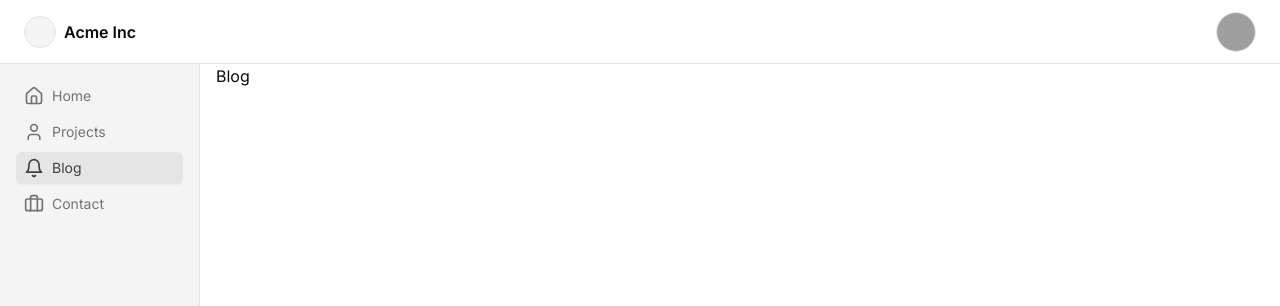
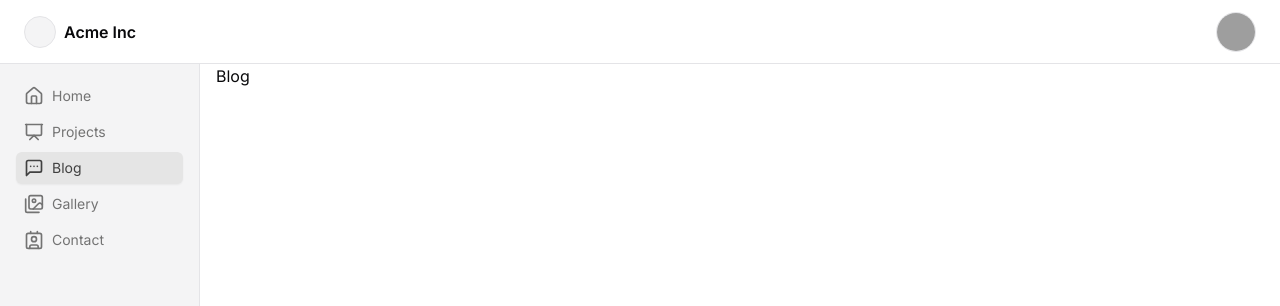
Before and after one commit to Mike-W00d/Portfolio-V2, a Next.js app: page /blog in a window 1280 px wide. Shown: the top 306 px of the page. Built offline with nearby package versions, Linux system fonts and the light colour scheme; grey boxes are pictures that could not be loaded.

Commit message:
personalising config

```diff
--- a/src/components/side-nav.tsx
+++ b/src/components/side-nav.tsx
@@ -96,10 +96,10 @@ export default function SideNav() {
             })}
           </div>
         </aside>
-        <div className="mt-[calc(calc(90vh)-40px)] relative">
+        <div className="mt-[calc(calc(60vh)-10px)] relative">
           <button
             type="button"
-            className="absolute bottom-32 right-[-12px] flex h-6 w-6 items-center justify-center border border-muted-foreground/20 rounded-full bg-accent shadow-md hover:shadow-lg transition-shadow duration-300 ease-in-out"
+            className="absolute top right-[-12px] flex h-6 w-6 items-center justify-center border border-muted-foreground/20 rounded-full bg-accent shadow-md hover:shadow-lg transition-shadow duration-300 ease-in-out"
             onClick={toggleSidebar}
           >
             {isSidebarExpanded ? (
--- a/src/components/ui/dropdown-menu.tsx
+++ b/src/components/ui/dropdown-menu.tsx
@@ -1,4 +1,4 @@
-"use client"
+"use client";
 
 import * as React from "react"
 import * as DropdownMenuPrimitive from "@radix-ui/react-dropdown-menu"
--- a/src/config.tsx
+++ b/src/config.tsx
@@ -1,6 +1,6 @@
 import { usePathname } from 'next/navigation';
 
-import { Bell, Briefcase, Home, Settings, User } from 'lucide-react';
+import { Bell, Images, Home, Presentation, Settings, User, MessageSquareMore, Contact } from 'lucide-react';
 
 export const NavItems = () => {
   const pathname = usePathname();
@@ -20,21 +20,28 @@ export const NavItems = () => {
     {
       name: 'Projects',
       href: '/projects',
-      icon: <User size={20} />,
+      icon: <Presentation size={20} />,
       active: isNavItemActive(pathname, '/projects'),
       position: 'top',
     },
     {
       name: 'Blog',
       href: '/blog',
-      icon: <Bell size={20} />,
+      icon: <MessageSquareMore size={20} />,
       active: isNavItemActive(pathname, '/blog'),
+      position: 'top',
+    },
+    {
+      name: 'Gallery',
+      href: '/gallery',
+      icon: <Images size={20} />,
+      active: isNavItemActive(pathname, '/gallery'),
       position: 'top',
     },
     {
       name: 'Contact',
       href: '/contact',
-      icon: <Briefcase size={20} />,
+      icon: <Contact size={20} />,
       active: isNavItemActive(pathname, '/contact'),
       position: 'top',
     },
```
